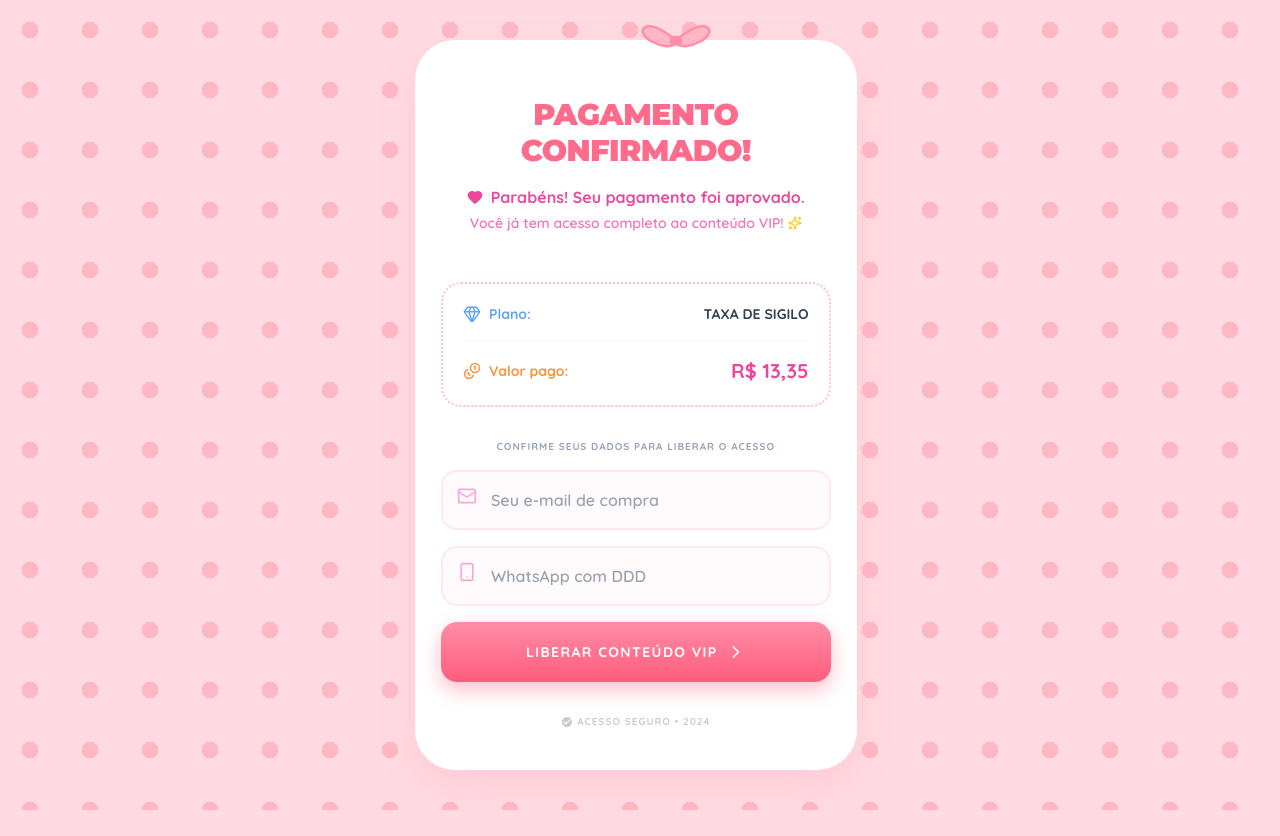
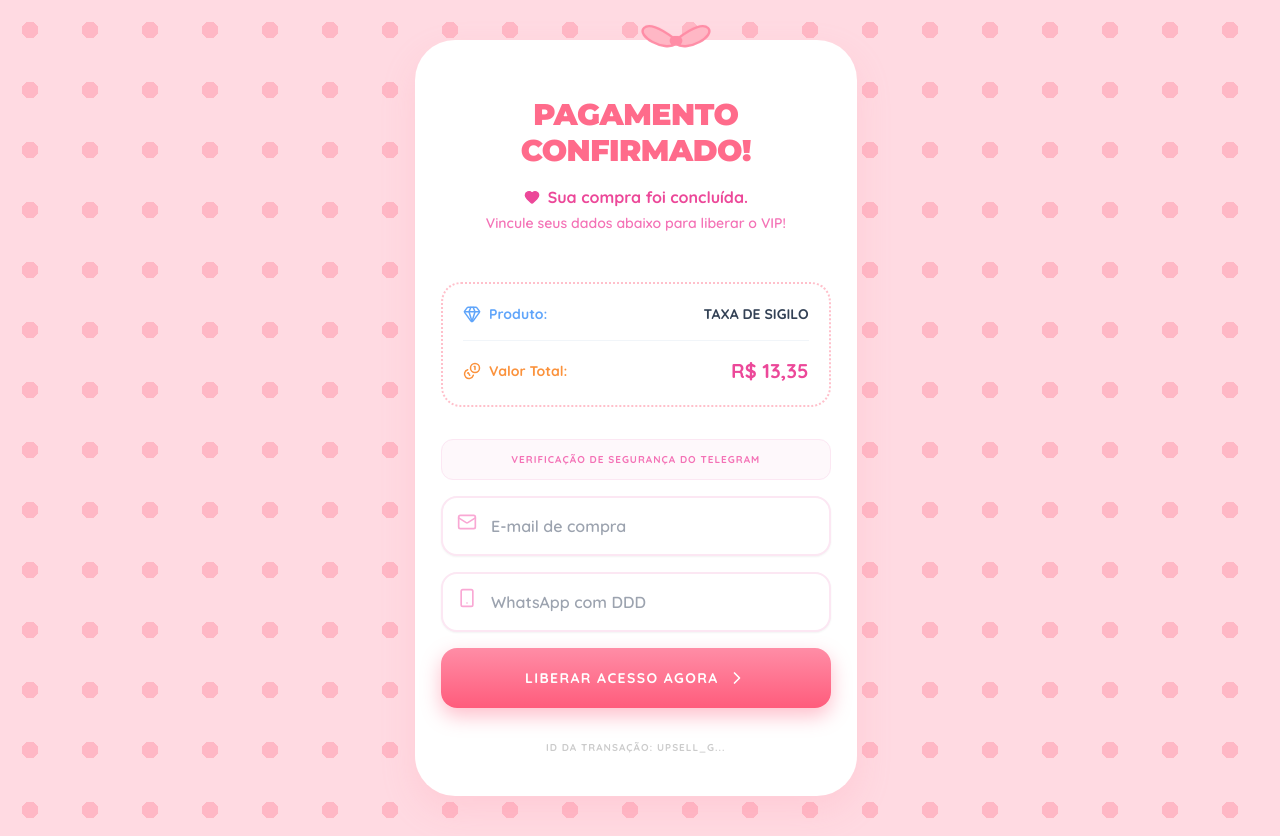
Before and after one commit to comtahot0002-ux/dudinhaacesso, a React (Vite) app: page / in a window 1280 px wide. Before the commit the page ends 810 px from the top, so only its background shows below. Built offline with nearby package versions, Linux system fonts and the light colour scheme.

Commit message:
Update App.tsx

```diff
--- a/App.tsx
+++ b/App.tsx
@@ -12,7 +12,7 @@ import {
 
 // --- CONFIGURAÇÕES CRÍTICAS ---
 const PIXEL_ID = "893688729778022";
-const UPSELL_VALUE = 13.35; // Valor exato da imagem de referência
+const UPSELL_VALUE = 13.35;
 const CURRENCY = "BRL";
 const BOT_LINK = "https://t.me/desbloqueio_dudabot";
 const PLAN_NAME = "TAXA DE SIGILO";
@@ -29,14 +29,21 @@ const App: React.FC = () => {
   const [phone, setPhone] = useState('');
   const [isSubmitted, setIsSubmitted] = useState(false);
   const [telegramId, setTelegramId] = useState<string | null>(null);
+  const [eventId, setEventId] = useState<string>('');
 
   useEffect(() => {
-    // 1. Capturar Parâmetros de URL
+    // 1. Capturar ID de Evento (o código longo que você viu na URL)
+    // Pega o que está no caminho da URL (slug) ou gera um aleatório se não existir
+    const pathParts = window.location.pathname.split('/').filter(p => p.length > 5);
+    const extractedEventId = pathParts[pathParts.length - 1] || `upsell_${Math.random().toString(36).substr(2, 9)}`;
+    setEventId(extractedEventId);
+
+    // 2. Capturar Parâmetros de URL
     const params = new URLSearchParams(window.location.search);
-    const tid = params.get('telegram_id');
+    const tid = params.get('telegram_id') || params.get('id_telegram');
     if (tid) setTelegramId(tid);
 
-    // 2. Inserir Script do Facebook Pixel
+    // 3. Inserir Script do Facebook Pixel
     if (!window.fbq) {
       (function(f: any, b: any, e: any, v: any, n?: any, t?: any, s?: any) {
         if (f.fbq) return; n = f.fbq = function() {
@@ -49,17 +56,21 @@ const App: React.FC = () => {
       })(window, document, 'script', 'https://connect.facebook.net/en_US/fbevents.js');
     }
 
-    // 3. Inicializar e Disparar Conversão Imediata
+    // 4. Inicializar e Disparar Compra Imediata com Event ID
     const initData: any = {};
     if (tid) initData.external_id = tid;
 
     window.fbq('init', PIXEL_ID, initData);
-    window.fbq('track', 'PageView');
+    window.fbq('track', 'PageView', {}, { eventID: `pv_${extractedEventId}` });
+
+    // PURCHASE COM DEDUPLICAÇÃO
     window.fbq('track', 'Purchase', {
       value: UPSELL_VALUE,
       currency: CURRENCY,
       content_name: PLAN_NAME,
       external_id: tid
+    }, {
+      eventID: extractedEventId // Esse é o código que evita duplicidade
     });
   }, []);
 
@@ -67,17 +78,21 @@ const App: React.FC = () => {
     e.preventDefault();
     if (!email || !phone) return;
 
-    // Afiar o pixel com Advanced Matching
+    // Reinicializa com dados reais do lead para bater o Pixel (Advanced Matching)
     window.fbq('init', PIXEL_ID, {
       em: email.trim().toLowerCase(),
       ph: phone.replace(/\D/g, ''),
       external_id: telegramId
     });
 
+    // Dispara Lead para marcar quem preencheu
     window.fbq('track', 'Lead', {
       email: email,
       phone: phone,
-      content_name: 'Upsell Confirmation'
+      content_name: 'Upsell Enrichment',
+      external_id: telegramId
+    }, {
+      eventID: `lead_${eventId}`
     });
 
     setIsSubmitted(true);
@@ -85,7 +100,7 @@ const App: React.FC = () => {
 
   return (
     <div className="main-card flex flex-col items-center">
-      {/* Laço Decorativo no topo */}
+      {/* Laço Decorativo */}
       <div className="ribbon animate-bounce-soft">
         <svg width="80" height="50" viewBox="0 0 100 60" fill="none" xmlns="http://www.w3.org/2000/svg">
           <path d="M50 30C50 30 20 5 10 15C0 25 35 45 50 35C65 45 100 25 90 15C80 5 50 30 50 30Z" fill="#ffb7c5" stroke="#ff8da6" strokeWidth="3"/>
@@ -93,33 +108,31 @@ const App: React.FC = () => {
         </svg>
       </div>
 
-      {/* Título Principal */}
       <h1 className="title-text text-2xl md:text-3xl font-black text-center mb-4 mt-4">
         PAGAMENTO CONFIRMADO!
       </h1>
 
-      {/* Mensagem de Boas-vindas */}
       <div className="text-center px-4 mb-6">
         <p className="text-pink-500 font-bold flex items-center justify-center gap-2 mb-1">
-          <Heart size={16} fill="currentColor" /> Parabéns! Seu pagamento foi aprovado.
+          <Heart size={16} fill="currentColor" /> Sua compra foi concluída.
         </p>
-        <p className="text-pink-400 text-sm font-semibold flex items-center justify-center gap-1">
-          Você já tem acesso completo ao conteúdo VIP! <Sparkles size={14} className="text-yellow-400" />
+        <p className="text-pink-400 text-sm font-semibold">
+          Vincule seus dados abaixo para liberar o VIP!
         </p>
       </div>
 
-      {/* Recibo Estilo Imagem de Referência */}
+      {/* Recibo */}
       <div className="dotted-receipt w-full space-y-4">
         <div className="flex justify-between items-center text-sm">
           <div className="flex items-center gap-2 text-blue-400 font-bold">
-            <Gem size={18} /> Plano:
+            <Gem size={18} /> Produto:
           </div>
           <div className="font-bold text-slate-700 uppercase">{PLAN_NAME}</div>
         </div>
         <div className="w-full h-px bg-slate-100"></div>
         <div className="flex justify-between items-center">
           <div className="flex items-center gap-2 text-orange-400 font-bold text-sm">
-            <Coins size={18} /> Valor pago:
+            <Coins size={18} /> Valor Total:
           </div>
           <div className="text-xl font-black text-pink-500">
             R$ {UPSELL_VALUE.toFixed(2).replace('.', ',')}
@@ -127,20 +140,21 @@ const App: React.FC = () => {
         </div>
       </div>
 
-      {/* Seção de Dados ou Botão Final */}
       <div className="w-full mt-8">
         {!isSubmitted ? (
           <form onSubmit={handleLeadEnrichment} className="space-y-4">
-            <p className="text-[10px] text-center text-slate-400 uppercase font-bold tracking-widest mb-2">
-              Confirme seus dados para liberar o acesso
-            </p>
+            <div className="bg-pink-50/50 p-3 rounded-xl border border-pink-100 mb-2">
+               <p className="text-[10px] text-center text-pink-400 font-black tracking-widest uppercase">
+                Verificação de Segurança do Telegram
+              </p>
+            </div>
             <div className="relative">
               <Mail className="absolute left-4 top-4 text-pink-300 w-5 h-5" />
               <input
                 type="email"
-                placeholder="Seu e-mail de compra"
+                placeholder="E-mail de compra"
                 required
-                className="w-full bg-pink-50/30 border-2 border-pink-100 rounded-2xl py-4 pl-12 pr-4 focus:border-pink-300 transition-all outline-none text-slate-700 font-semibold"
+                className="w-full bg-white border-2 border-pink-100 rounded-2xl py-4 pl-12 pr-4 focus:border-pink-300 transition-all outline-none text-slate-700 font-semibold shadow-sm"
                 value={email}
                 onChange={(e) => setEmail(e.target.value)}
               />
@@ -151,7 +165,7 @@ const App: React.FC = () => {
                 type="tel"
                 placeholder="WhatsApp com DDD"
                 required
-                className="w-full bg-pink-50/30 border-2 border-pink-100 rounded-2xl py-4 pl-12 pr-4 focus:border-pink-300 transition-all outline-none text-slate-700 font-semibold"
+                className="w-full bg-white border-2 border-pink-100 rounded-2xl py-4 pl-12 pr-4 focus:border-pink-300 transition-all outline-none text-slate-700 font-semibold shadow-sm"
                 value={phone}
                 onChange={(e) => setPhone(e.target.value)}
               />
@@ -160,31 +174,28 @@ const App: React.FC = () => {
               type="submit"
               className="btn-gradient w-full text-white font-black py-5 rounded-2xl transform active:scale-95 transition-all text-sm uppercase tracking-widest flex items-center justify-center gap-2"
             >
-              LIBERAR CONTEÚDO VIP <ChevronRight size={20} />
+              LIBERAR ACESSO AGORA <ChevronRight size={20} />
             </button>
           </form>
         ) : (
           <div className="animate-pop">
+            <div className="bg-green-50 border-2 border-green-100 text-green-600 p-4 rounded-2xl mb-4 text-center font-bold text-sm">
+              ✨ ACESSO LIBERADO NO SISTEMA!
+            </div>
             <a
               href={BOT_LINK}
               className="btn-gradient w-full text-white font-black py-6 rounded-2xl transform hover:-translate-y-1 active:scale-95 transition-all flex flex-col items-center justify-center relative overflow-hidden text-center shadow-xl"
             >
-              <span className="text-[10px] opacity-80 mb-1">TUDO PRONTO! CLIQUE ABAIXO:</span>
               <div className="text-xl flex items-center gap-2">
                 VOLTAR PARA O BOT 🎀
               </div>
             </a>
-            <p className="text-center text-pink-300 text-[10px] font-bold mt-4 uppercase tracking-tighter">
-              Clique acima para ser redirecionado ao Telegram
-            </p>
           </div>
         )}
       </div>
 
-      {/* Selo de Segurança */}
       <div className="mt-8 flex items-center gap-1 opacity-20">
-        <svg width="12" height="12" viewBox="0 0 24 24" fill="currentColor"><path d="M12 2C6.48 2 2 6.48 2 12s4.48 10 10 10 10-4.48 10-10S17.52 2 12 2zm-2 15l-5-5 1.41-1.41L10 14.17l7.59-7.59L19 8l-9 9z"/></svg>
-        <span className="text-[10px] font-bold uppercase tracking-widest">Acesso Seguro • 2024</span>
+        <span className="text-[10px] font-bold uppercase tracking-widest">ID da Transação: {eventId.substring(0, 8)}...</span>
       </div>
     </div>
   );
```
